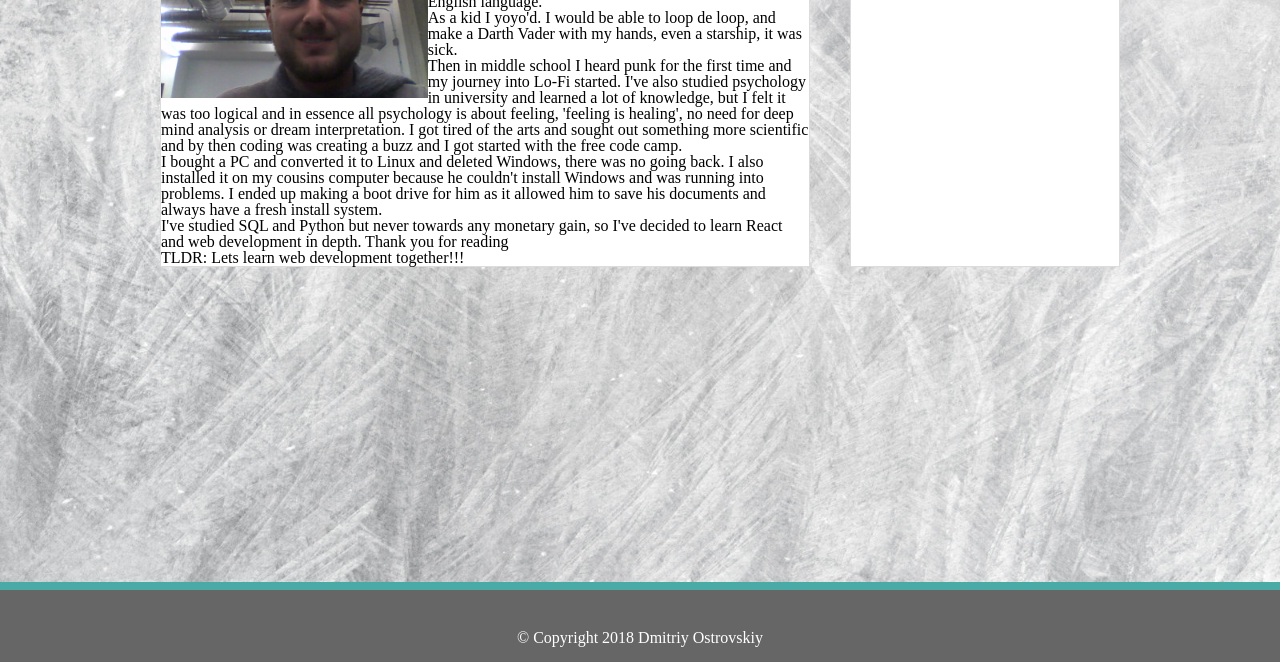
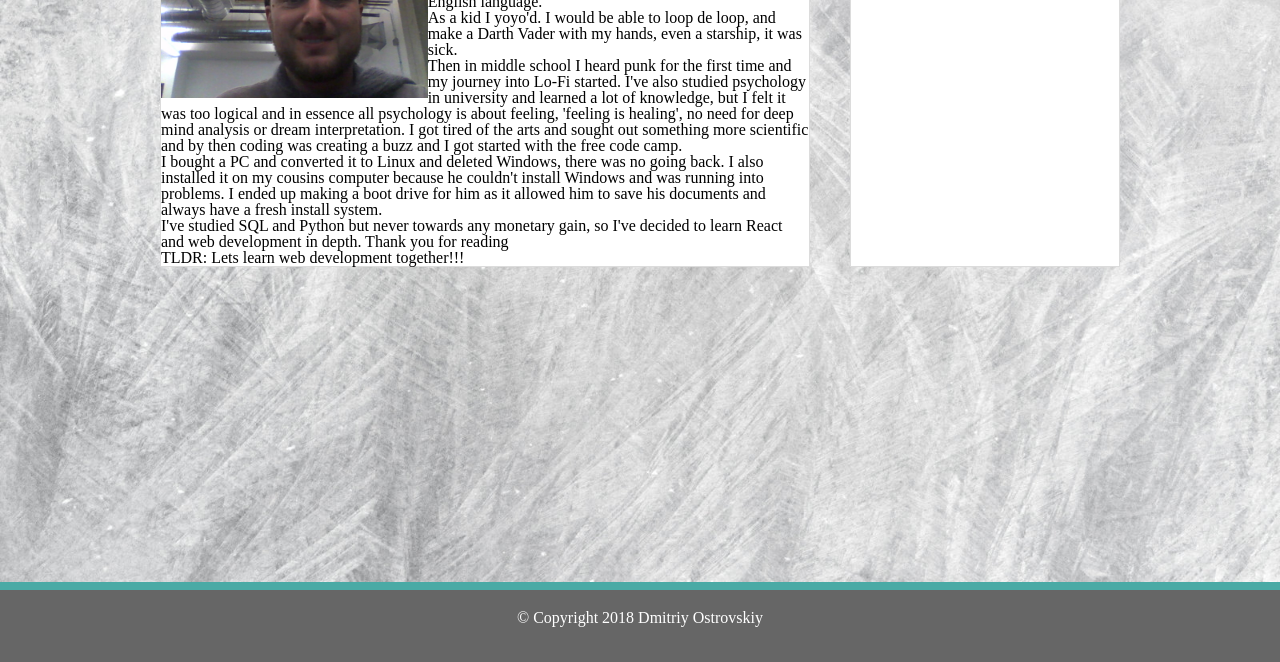
Before and after one commit to dimaostrov/Basic-Portfolio, a plain HTML site: page index.html in a window 1280 px wide. Shown: the part 138-800 px from the top of the page. Drawn offline with Linux system fonts and the light colour scheme.

Commit message:
align text in footer:

```diff
--- a/assets/css/style.css
+++ b/assets/css/style.css
@@ -30,9 +30,7 @@ footer {
 
 footer h6 {
     text-align: center;
-    padding: 40px;
-    clear: both;
-    margin: 0 0 5px;
+    padding: 20px 0;
 }
 
 /* page sections */
```
